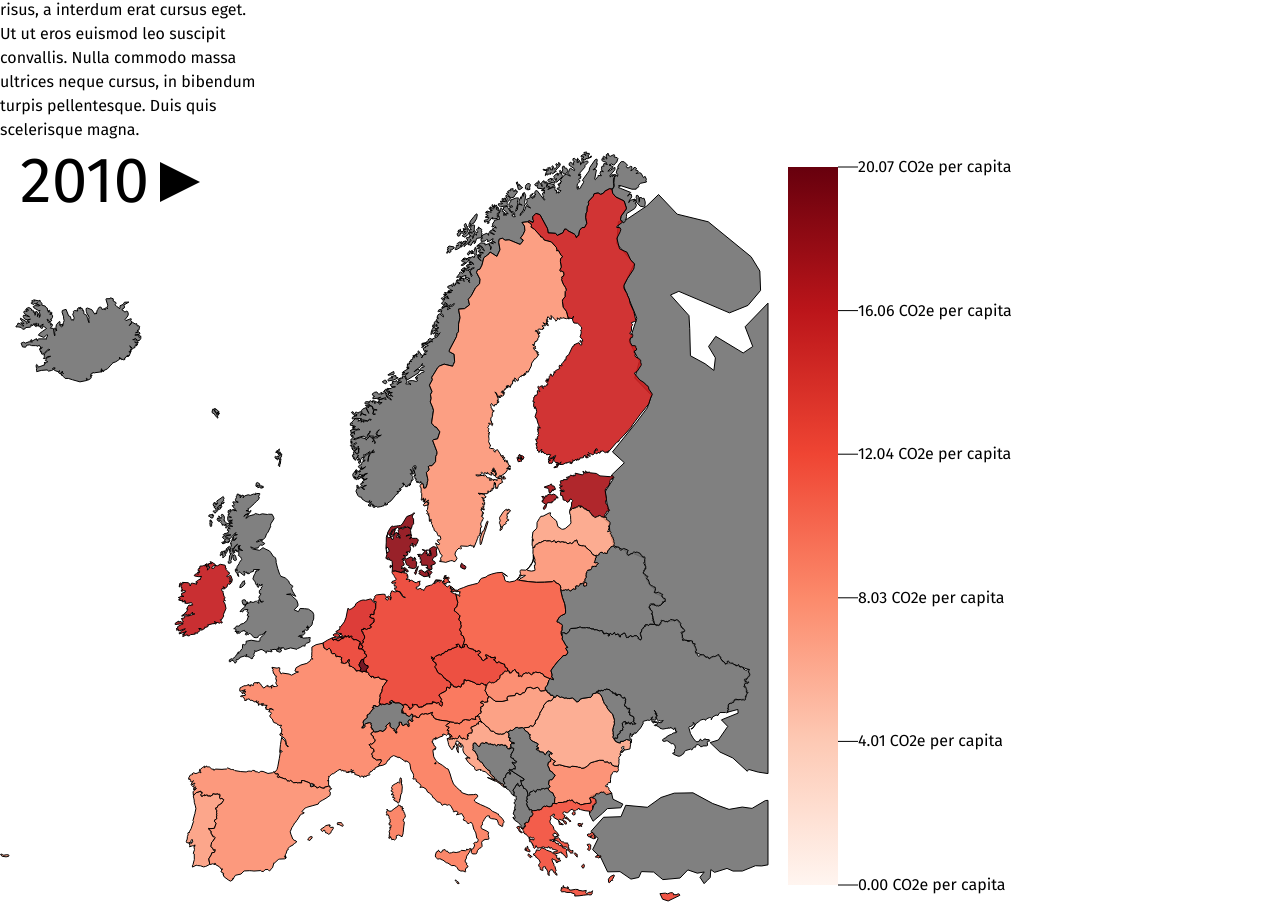
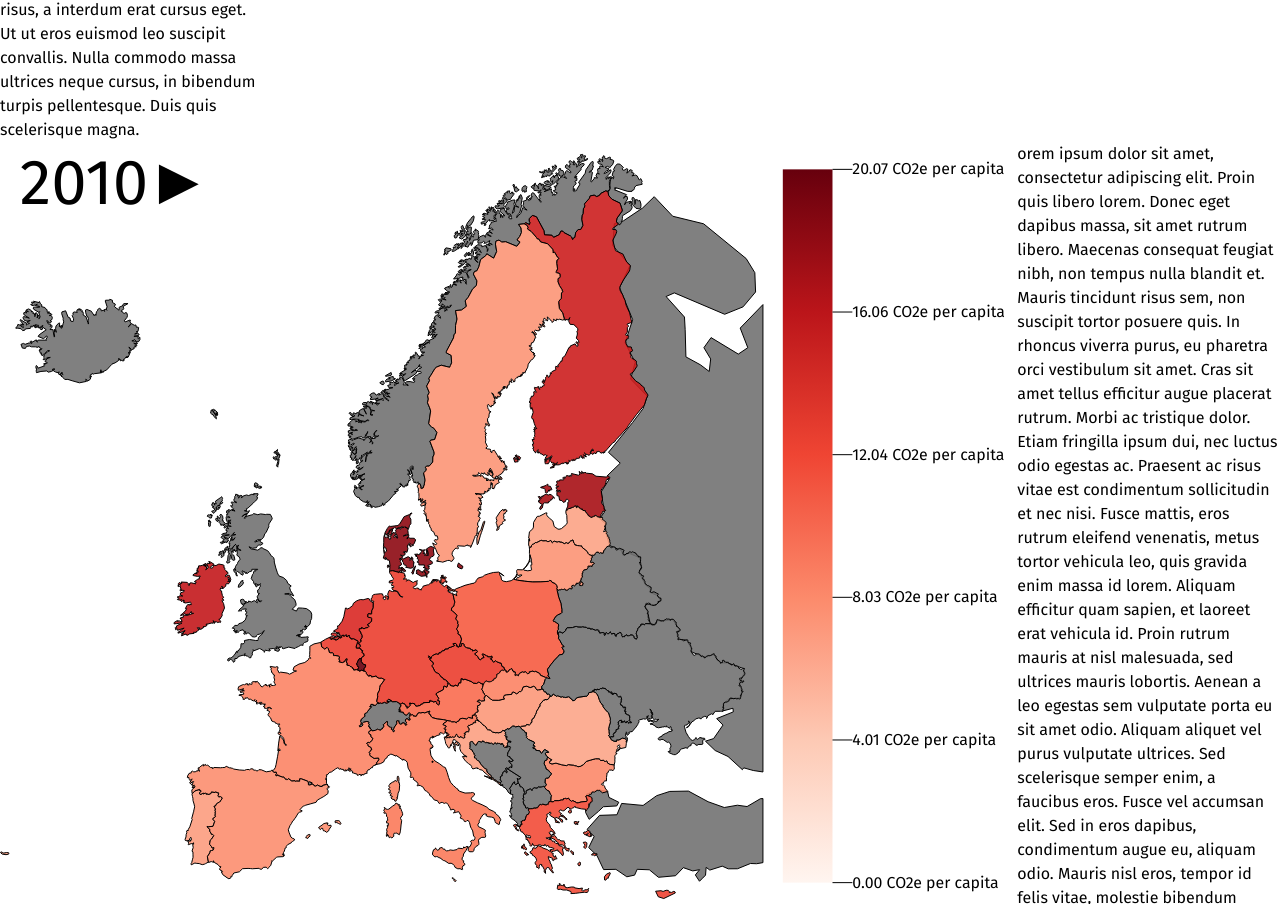
Before and after one commit to Liathan/dvProject, a plain HTML site: page ghg_map.html in a window 1280 px wide. Shown: the part 2056-2960 px from the top of the page. Drawn offline with nearby package versions, Linux system fonts and the light colour scheme.

Commit message:
Cambiato il posto della seconda mappa

```diff
--- a/css/styles.css
+++ b/css/styles.css
@@ -239,9 +239,14 @@ div.img-description p {
 }
 
 /** CHART **/
-.chart {
+#ghg_map_Abs {
     display: flex;
     flex-wrap: nowrap;
+}
+#ghg_map_PC {
+    display: flex;
+    flex-wrap: nowrap;
+    flex-direction: row-reverse;
 }
 
 .explain{
--- a/ghg_map.html
+++ b/ghg_map.html
@@ -66,7 +66,43 @@
         </div>
         <select id="selectQuarter_Abs" hidden></select>
     </div>
-    <div id="ghg_map_PC" class="chart"></div>
+    <div id="ghg_map_PC" class="chart">
+        <div class="explain">
+            orem ipsum dolor sit amet, consectetur adipiscing elit. Proin quis libero lorem. Donec eget dapibus massa,
+            sit amet rutrum libero. Maecenas consequat feugiat nibh, non tempus nulla blandit et. Mauris tincidunt risus
+            sem, non suscipit tortor posuere quis. In rhoncus viverra purus, eu pharetra orci vestibulum sit amet. Cras
+            sit amet tellus efficitur augue placerat rutrum. Morbi ac tristique dolor. Etiam fringilla ipsum dui, nec
+            luctus odio egestas ac. Praesent ac risus vitae est condimentum sollicitudin et nec nisi. Fusce mattis, eros
+            rutrum eleifend venenatis, metus tortor vehicula leo, quis gravida enim massa id lorem. Aliquam efficitur
+            quam sapien, et laoreet erat vehicula id. Proin rutrum mauris at nisl malesuada, sed ultrices mauris
+            lobortis. Aenean a leo egestas sem vulputate porta eu sit amet odio. Aliquam aliquet vel purus vulputate
+            ultrices.
+
+            Sed scelerisque semper enim, a faucibus eros. Fusce vel accumsan elit. Sed in eros dapibus, condimentum
+            augue eu, aliquam odio. Mauris nisl eros, tempor id felis vitae, molestie bibendum augue. Etiam quis dui
+            sollicitudin, facilisis lorem id, vehicula tortor. Ut cursus porta porta. Nullam eros lorem, finibus at
+            rutrum ut, blandit ac nisi. Nulla facilisi. In fermentum dictum pulvinar.
+
+            Sed sed erat a magna volutpat porta eu in nisi. Nam a purus orci. Aliquam in tempus massa. In hac habitasse
+            platea dictumst. Maecenas nec sapien eget arcu commodo egestas eu ac magna. Praesent ac convallis neque.
+            Curabitur tristique congue elit a congue.
+
+            Morbi non eros pellentesque, euismod leo venenatis, ultricies erat. Donec diam elit, ultricies hendrerit
+            nulla id, rutrum sollicitudin urna. Quisque id pellentesque ligula, et tempus purus. Aliquam luctus eros
+            nulla, vitae accumsan nunc mollis ullamcorper. Proin vehicula ac erat vitae vehicula. Donec varius justo vel
+            ligula malesuada lacinia. Vestibulum porta bibendum blandit. Aliquam vel urna ligula. Aliquam vel ornare
+            ligula. In nec ligula urna. Nunc facilisis, orci a elementum interdum, orci magna venenatis nunc, at ornare
+            odio massa et elit. Proin dictum condimentum elementum. Etiam nisi massa, tempus nec dui at, vulputate
+            consectetur orci. Sed euismod mauris ipsum, eu lacinia nibh accumsan ultrices. Phasellus a ex eget turpis
+            hendrerit fermentum. Nulla efficitur finibus magna, vel dapibus erat posuere eget.
+
+            Nulla quis porta arcu. Aenean non ipsum eu metus tristique porta in in est. Donec risus turpis, lobortis sit
+            amet placerat ut, accumsan sed enim. Ut a sodales erat, vel convallis massa. Suspendisse sed pellentesque
+            erat. Etiam tincidunt porta ligula sit amet posuere. Vestibulum suscipit quam risus, a interdum erat cursus
+            eget. Ut ut eros euismod leo suscipit convallis. Nulla commodo massa ultrices neque cursus, in bibendum
+            turpis pellentesque. Duis quis scelerisque magna.
+        </div>
+    </div>
     <select id="selectQuarter_PC" hidden></select>
 
     <script>
```
